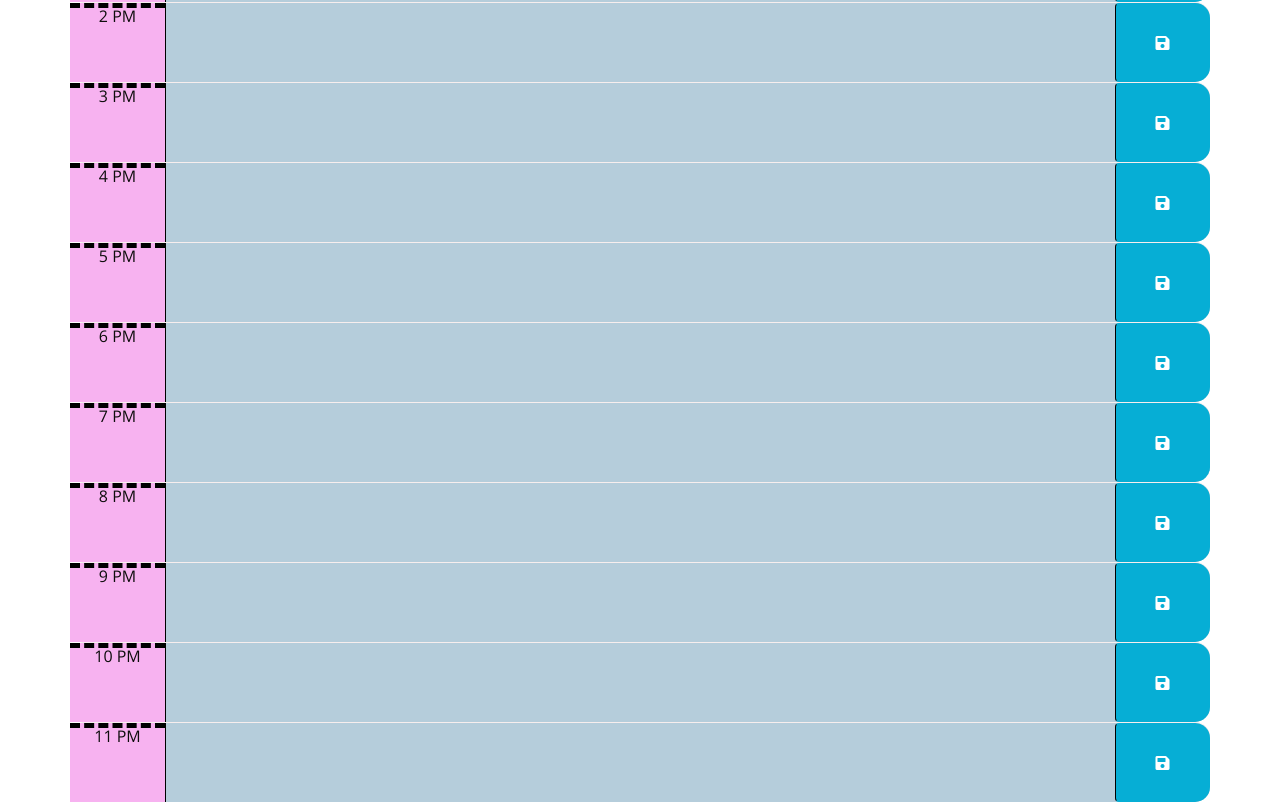
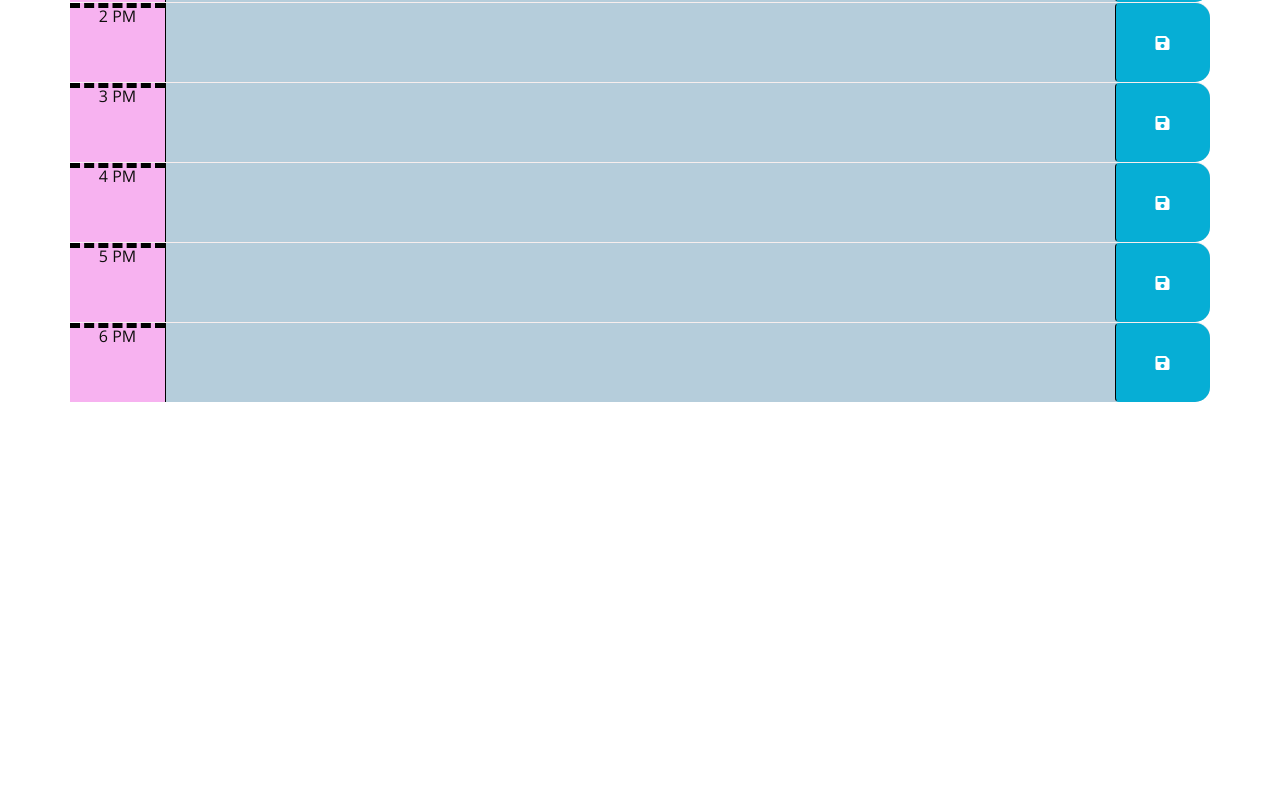
Before and after one commit to Fishdestroyer/WK-5-WORK-DAY-SCHEDULER, a website: page develop/index.html in a window 1280 px wide. Shown: the part 1054-1856 px from the top of the page. After the commit the page ends 1456 px from the top, so only its background shows below. Drawn offline with nearby package versions, Linux system fonts and the light colour scheme.

Commit message:
Removed time divs from index.html and getItems from index.js

```diff
--- a/develop/index.html
+++ b/develop/index.html
@@ -95,31 +95,7 @@
                 <textarea class="col-sm-10 description"></textarea>
                 <button class="btn col-sm-1 saveBtn "><i class="fas fa-save"></i></button>
             </div>
-            <div id="19" class="row time-block">
-                <div class="col-sm-1 hour">7 PM</div>
-                <textarea class="col-sm-10 description"></textarea>
-                <button class="btn col-sm-1 saveBtn "><i class="fas fa-save"></i></button>
-            </div>
-            <div id="20" class="row time-block">
-                <div class="col-sm-1 hour">8 PM</div>
-                <textarea class="col-sm-10 description"></textarea>
-                <button class="btn col-sm-1 saveBtn "><i class="fas fa-save"></i></button>
-            </div>
-            <div id="21" class="row time-block">
-                <div class="col-sm-1 hour">9 PM</div>
-                <textarea class="col-sm-10 description"></textarea>
-                <button class="btn col-sm-1 saveBtn "><i class="fas fa-save"></i></button>
-            </div>
-            <div id="22" class="row time-block">
-                <div class="col-sm-1 hour">10 PM</div>
-                <textarea class="col-sm-10 description"></textarea>
-                <button class="btn col-sm-1 saveBtn "><i class="fas fa-save"></i></button>
-            </div>
-            <div id="23" class="row time-block">
-                <div class="col-sm-1 hour">11 PM</div>
-                <textarea class="col-sm-10 description"></textarea>
-                <button class="btn col-sm-1 saveBtn "><i class="fas fa-save"></i></button>
-            </div>
+
         </div>
 
         <script src="https://code.jquery.com/jquery-3.4.1.min.js"></script>
--- a/develop/index.js
+++ b/develop/index.js
@@ -25,12 +25,7 @@ $(document).ready(function () {
     $("#16 .description").val(localStorage.getItem("16"));
     $("#17 .description").val(localStorage.getItem("17"));
     $("#18 .description").val(localStorage.getItem("18"));
-    $("#19 .description").val(localStorage.getItem("19"));
-    $("#18 .description").val(localStorage.getItem("18"));
-    $("#20 .description").val(localStorage.getItem("20"));
-    $("#21 .description").val(localStorage.getItem("21"));
-    $("#22 .description").val(localStorage.getItem("22"));
-    $("#23 .description").val(localStorage.getItem("23"));
+
     //Added additional time stamps for demo purposes, will be removed
     // add more rows for more time
     function timeChange() {
```
